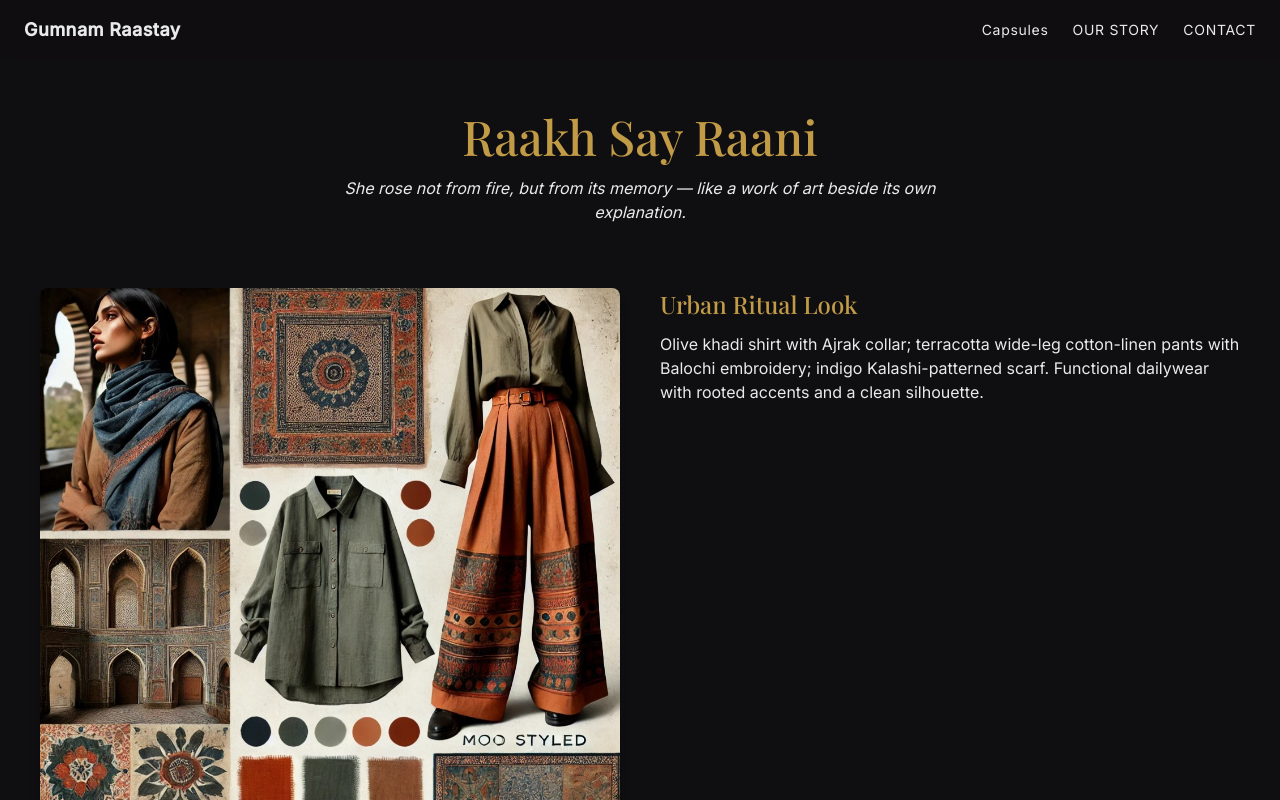
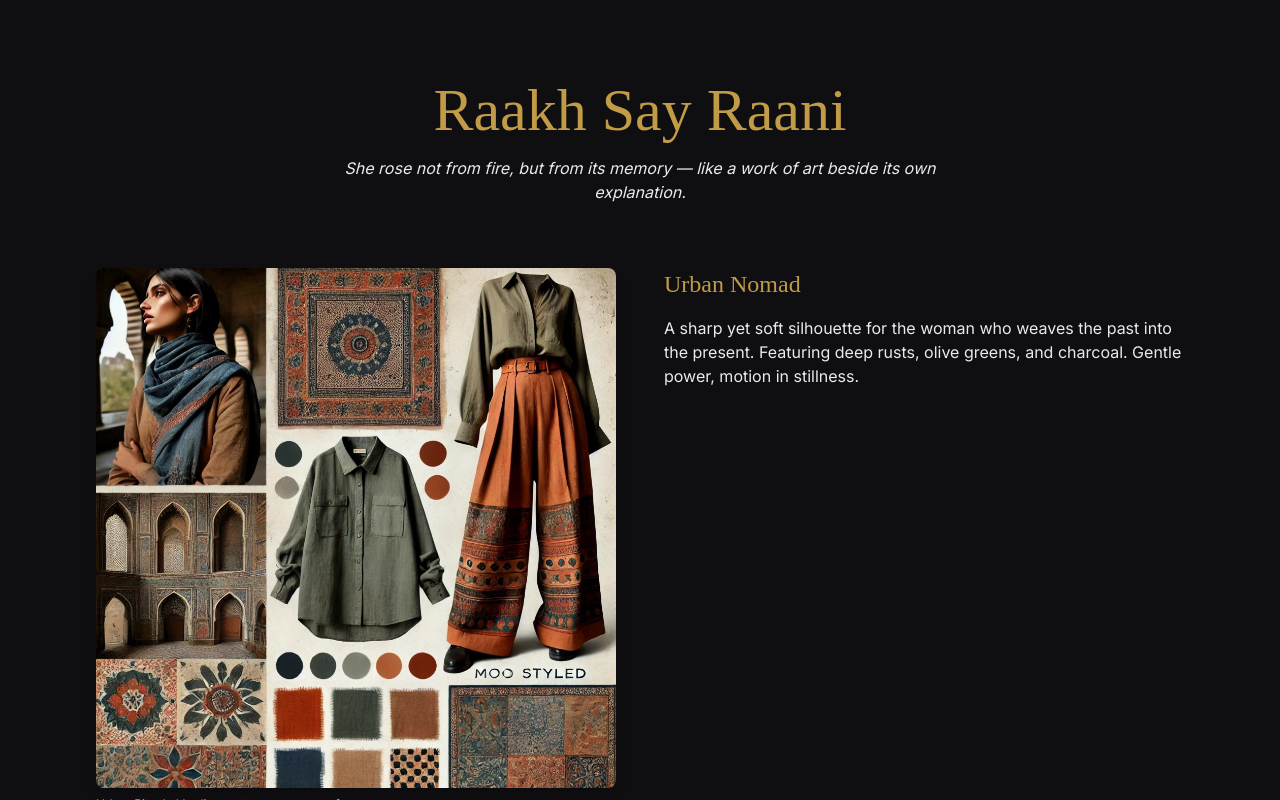
Before and after one commit to KoraIntelligence/gumnam-raastay, a Next.js app: page /capsules/raakh in a window 1280 px wide. Shown: the top 800 px of the page. Built offline with nearby package versions, Linux system fonts and the light colour scheme; no server answers.

Commit message:
Sprint A rev 1

```diff
--- a/src/app/about/page.tsx
+++ b/src/app/about/page.tsx
@@ -1,24 +1,39 @@
+import Link from "next/link";
+
 export const metadata = {
   title: "About Gumnam Raastay",
-  description: "A house of hidden threads — ritualwear woven from story, craft, and firelight.",
+  description:
+    "A house of hidden threads — ritualwear woven from story, craft, and firelight. Built with Kora Companions. Slow by design. Artisan-made in Pakistan.",
 };
 
-export default function About() {
+export default function OurStory() {
   return (
-    <main className="min-h-screen bg-twilight text-burnishedGold px-6 py-28 text-center">
-      <h1 className="text-4xl font-serif mb-6">About Gumnam Raastay</h1>
-      <p className="max-w-2xl mx-auto text-lg">
+    <main className="bg-twilight text-ashWhisper py-20 px-6 sm:px-12 md:px-24 font-body">
+      <section className="max-w-3xl mx-auto text-center">
+        <h1 className="text-4xl sm:text-5xl font-ritual text-burnishedGold mb-8">
+          About Gumnam Raastay
+        </h1>
+        <p className="mb-6">
           A house of hidden threads — ritualwear woven from story, craft, and firelight.
+          We are a slow house: garments that are patient, intentional, and alive with the
+          textures of Pakistan’s artisanal heritage.
         </p>
-      <p className="max-w-2xl mx-auto mt-4 text-lg">
-        Built with Kora Companions. Slow by design. Artisan-made in Pakistan.
+        <p className="mb-6">
+          Built with Kora Companions, Gumnam Raastay is both a brand and a ritual.
+          Every piece is part of a scroll — a fragment of a larger story carried in cloth.
         </p>
-      <a
+        <p className="mb-10">
+          We work closely with craftspeople and communities to ensure each capsule reflects
+          integrity, artistry, and cultural continuity.
+        </p>
+
+        <Link
           href="/capsules/raakh"
-        className="mt-10 inline-block border border-burnishedGold rounded-full px-6 py-2 text-sm hover:bg-burnishedGold hover:text-twilight transition focus-visible:outline-none focus-visible:ring-2 focus-visible:ring-burnishedGold"
+          className="inline-block border border-burnishedGold rounded-full px-6 py-2 text-sm hover:bg-burnishedGold hover:text-twilight transition focus-visible:outline-none focus-visible:ring-2 focus-visible:ring-burnishedGold"
         >
           Explore Raakh Say Raani
-      </a>
+        </Link>
+      </section>
     </main>
   );
 }
--- a/src/app/capsules/raakh/page.tsx
+++ b/src/app/capsules/raakh/page.tsx
@@ -1,72 +1,84 @@
+"use client";
+
 import Image from "next/image";
 import Link from "next/link";
+import { useEffect } from "react";
+import { gtag } from "../../../lib/gtag";
 
-export const metadata = {
-  title: "Raakh Say Raani — From Ashes to a Queen",
-  description: "A capsule for presence without noise. Artisan-made in Pakistan.",
-  openGraph: {
-    title: "Raakh Say Raani — From Ashes to a Queen",
-    description: "A capsule for presence without noise. Artisan-made in Pakistan.",
-    url: "https://gumnamraastay.com/capsules/raakh",
-    images: [{ url: "/og/raakh.jpg", width: 1200, height: 630 }],
-  },
-  twitter: {
-    card: "summary_large_image",
-    title: "Raakh Say Raani — From Ashes to a Queen",
-    description: "A capsule for presence without noise. Artisan-made in Pakistan.",
-    images: ["/og/raakh.jpg"],
-  },
+// Extend Window type to avoid TS errors
+declare global {
+  interface Window {
+    dataLayer: any[];
+  }
+}
+
+export default function RaakhSayRaani() {
+  // Analytics init
+  useEffect(() => {
+    if (typeof window !== "undefined") {
+      window.dataLayer = window.dataLayer || [];
+      function gtagFn(...args: any[]) {
+        window.dataLayer.push(args);
+      }
+      gtagFn("js", new Date());
+      gtagFn("config", "G-CDLBZYY7KW");
+    }
+  }, []);
+
+  const handleWaitlistClick = () => {
+    gtag("waitlist_click", { location: "raakh_page" });
   };
 
-export default function RaakhSayRani() {
-  const looks = [
+  return (
+    <main className="bg-twilight text-ashWhisper py-20 px-4 sm:px-12 md:px-24 font-body">
+      {/* Page header */}
+      <section className="max-w-6xl mx-auto text-center mb-16">
+        <h1 className="text-5xl sm:text-6xl font-ritual text-burnishedGold">
+          Raakh Say Raani
+        </h1>
+        <p className="mt-4 italic max-w-2xl mx-auto">
+          She rose not from fire, but from its memory — like a work of art beside its own explanation.
+        </p>
+      </section>
+
+      {/* Looks grid */}
+      {[
         {
           src: "/urban-look.jpg",
           alt: "Urban Ritual look — handwoven khadi wrap top in olive, copper scarf",
           caption: "Urban Ritual · khadi wrap top, copper scarf",
-      title: "Urban Ritual Look",
-      text: "Olive khadi shirt with Ajrak collar; terracotta wide-leg cotton-linen pants with Balochi embroidery; indigo Kalashi-patterned scarf. Functional dailywear with rooted accents and a clean silhouette.",
+          title: "Urban Nomad",
+          text: "A sharp yet soft silhouette for the woman who weaves the past into the present. Featuring deep rusts, olive greens, and charcoal. Gentle power, motion in stillness.",
           reverse: false,
         },
         {
           src: "/street-look.jpg",
-      alt: "Street Dress look — embroidered tunic shirt-dress, ochre pants, Kalashi scarf",
-      caption: "Street Dress · embroidered tunic, ochre pants, Kalashi scarf",
-      title: "Street Dress Look",
-      text: "Kashmiri-embroidered tunic reimagined as a shirt-dress; tapered ochre cotton pants; Kalashi scarf draped like a trench accessory. Fierce femininity, mythic detailing; made for founders and wanderers.",
+          alt: "Street Royalty look — textured fabrics, flowing structure",
+          caption: "Street Royalty · textured fabrics, flowing structure",
+          title: "Street Royalty",
+          text: "Textured handwoven fabrics and fierce flowing structure meet in a look designed for presence and movement. The woman who wears this walks like poetry—measured, bold, unforgettable.",
           reverse: true,
         },
         {
           src: "/investor-collage.jpg",
-      alt: "Investor collage overview — Ajrak shirts, co-ords, scarves, overcoats",
-      caption: "Investor Collage · Ajrak shirts, co-ords, scarves, overcoats",
-      title: "Investor Capsule Collage",
-      text: "Highlights across the capsule: Ajrak shirts, co-ords, scarves, overcoats. Earthy tones — soft indigo, copper blush, muted ochre — with textures from ruins, desert paths, and shrines. Premium, mythical, wearable.",
+          alt: "Legacy Look — regal drapes, courtly ritual",
+          caption: "Legacy Look · regal drapes, courtly ritual",
+          title: "Legacy Look",
+          text: "The most regal of the capsule’s compositions. It invites reflection, demands attention, and honours ancestry. Drapes that echo courtly ritual with contemporary restraint.",
           reverse: false,
         },
         {
           src: "/brunch-look.jpg",
-      alt: "Brunch/Beachwear look — flowy muslin dress, pistachio and saffron tones",
-      caption: "Brunch/Beachwear · flowy muslin dress, rooted joy",
-      title: "Brunch / Beachwear",
-      text: "Flowy muslin dress / co-ord set in saffron, pistachio, coral, turquoise; subtle mirrorwork and embroidery. Modern Pakistan: joyful, vibrant, rooted — looks that hold heritage and light.",
+          alt: "Brunch Resistance — earth tones, flowing lines",
+          caption: "Brunch Resistance · earth tones, flowing lines",
+          title: "Brunch Resistance",
+          text: "A soft revolution stitched into every seam. Earth tones, flowing lines, and easeful grace. She gathers, listens, and leads—around a table or under a neem tree.",
           reverse: true,
         },
-  ];
-
-  return (
-    <main className="bg-twilight text-ashWhisper py-28 px-6 md:px-10 font-body">
-      <header className="text-center mb-16">
-        <h1 className="text-5xl font-serif text-burnishedGold">Raakh Say Raani</h1>
-        <p className="mt-4 italic max-w-2xl mx-auto">
-          She rose not from fire, but from its memory — like a work of art beside its own explanation.
-        </p>
-      </header>
-
-      {looks.map((look, idx) => (
-        <section
+      ].map((look, idx) => (
+        <div
           key={idx}
-          className={`grid md:grid-cols-2 gap-10 mb-16 items-start ${
+          className={`grid md:grid-cols-2 gap-12 mb-24 items-start ${
             look.reverse ? "md:flex-row-reverse" : ""
           }`}
         >
@@ -76,22 +88,28 @@ export default function RaakhSayRani() {
               alt={look.alt}
               width={1600}
               height={2000}
-              className="rounded-lg shadow-lg w-full h-auto object-contain"
+              className="rounded-lg shadow-lg w-full h-auto object-cover"
             />
-            <figcaption className="mt-2 text-xs text-neutral-400">{look.caption}</figcaption>
+            <figcaption className="mt-2 text-xs text-neutral-400">
+              {look.caption}
+            </figcaption>
           </figure>
           <div className="flex flex-col justify-center">
-            <h2 className="text-2xl font-serif text-burnishedGold mb-3">{look.title}</h2>
+            <h2 className="text-2xl font-ritual text-burnishedGold mb-4">
+              {look.title}
+            </h2>
             <p>{look.text}</p>
           </div>
-        </section>
+        </div>
       ))}
 
+      {/* Waitlist CTA */}
       <section className="text-center mt-20">
         <a
           href="https://tally.so/<your-form-id>"
           target="_blank"
           rel="noreferrer"
+          onClick={handleWaitlistClick}
           className="inline-block border border-burnishedGold rounded-full px-6 py-2 text-sm hover:bg-burnishedGold hover:text-twilight transition focus-visible:outline-none focus-visible:ring-2 focus-visible:ring-burnishedGold"
         >
           Join the waitlist
@@ -104,6 +122,20 @@ export default function RaakhSayRani() {
           <Link href="/">← Back to Home</Link>
         </div>
       </section>
+
+      {/* Powered by strip */}
+      <div className="bg-ritualInk text-center mt-20 py-4 text-sm text-neutral-400">
+        Built with{" "}
+        <a
+          href="https://koraintelligence.com"
+          target="_blank"
+          rel="noreferrer"
+          className="underline hover:text-burnishedGold"
+        >
+          Kora Companions
+        </a>{" "}
+        · Every conversation becomes a scroll.
+      </div>
     </main>
   );
 }
--- a/src/app/layout.tsx
+++ b/src/app/layout.tsx
@@ -1,47 +1,82 @@
 import type { Metadata } from "next";
 import { Geist, Geist_Mono } from "next/font/google";
 import "./globals.css";
-import Script from "next/script";
-import Navbar from "../components/Navbar";
-import { GA_ID } from "../lib/gtag";
 
-const geistSans = Geist({ variable: "--font-geist-sans", subsets: ["latin"] });
-const geistMono = Geist_Mono({ variable: "--font-geist-mono", subsets: ["latin"] });
+const geistSans = Geist({
+  variable: "--font-geist-sans",
+  subsets: ["latin"],
+});
+
+const geistMono = Geist_Mono({
+  variable: "--font-geist-mono",
+  subsets: ["latin"],
+});
 
 export const metadata: Metadata = {
   title: "Gumnam Raastay — Wear the Forgotten Road",
   description:
     "Ritualwear capsules woven from story and craft. First drop: Raakh Say Raani. Pre-orders open soon.",
+  openGraph: {
+    title: "Gumnam Raastay — Wear the Forgotten Road",
+    description:
+      "Ritualwear capsules woven from story and craft. First drop: Raakh Say Raani. Pre-orders open soon.",
+    url: "https://gumnamraastay.com",
+    images: [{ url: "/og/home.jpg", width: 1200, height: 630 }],
+  },
+  twitter: {
+    card: "summary_large_image",
+    title: "Gumnam Raastay — Wear the Forgotten Road",
+    description:
+      "Ritualwear capsules woven from story and craft. First drop: Raakh Say Raani. Pre-orders open soon.",
+    images: ["/og/home.jpg"],
+  },
 };
 
-export default function RootLayout({ children }: { children: React.ReactNode }) {
+export default function RootLayout({
+  children,
+}: Readonly<{
+  children: React.ReactNode;
+}>) {
   return (
     <html lang="en">
-      <body className={`${geistSans.variable} ${geistMono.variable} antialiased bg-twilight text-burnishedGold`}>
-        {/* GA4 Bootstrap */}
-        {process.env.NEXT_PUBLIC_GA_ID && (
-          <>
-            <Script src={`https://www.googletagmanager.com/gtag/js?id=${GA_ID}`} strategy="afterInteractive" />
-            <Script id="ga-init" strategy="afterInteractive">
-              {`
-                window.dataLayer = window.dataLayer || [];
-                function gtag(){dataLayer.push(arguments);}
-                gtag('js', new Date());
-                gtag('config', '${GA_ID}');
-              `}
-            </Script>
-          </>
-        )}
+      <head>
+        {/* Google Analytics */}
+        <script
+          async
+          src="https://www.googletagmanager.com/gtag/js?id=G-CDLBZYY7KW"
+        ></script>
+        <script
+          dangerouslySetInnerHTML={{
+            __html: `
+              window.dataLayer = window.dataLayer || [];
+              function gtag(){dataLayer.push(arguments);}
+              gtag('js', new Date());
+              gtag('config', 'G-CDLBZYY7KW');
+            `,
+          }}
+        />
 
-        <Navbar />
+        {/* Schema.org JSON-LD */}
+        <script
+          type="application/ld+json"
+          dangerouslySetInnerHTML={{
+            __html: JSON.stringify({
+              "@context": "https://schema.org",
+              "@type": "Organization",
+              name: "Gumnam Raastay",
+              url: "https://gumnamraastay.com",
+              sameAs: ["https://instagram.com/<handle>"],
+              founder: ["Taimur", "Kainat"],
+              description:
+                "Ritualwear capsules woven from story and craft. First drop: Raakh Say Raani.",
+            }),
+          }}
+        />
+      </head>
+      <body
+        className={`${geistSans.variable} ${geistMono.variable} antialiased`}
+      >
         {children}
-
-        {/* Powered-by strip (visible on all pages) */}
-        <div className="w-full border-t border-neutral-800 bg-twilight">
-          <div className="mx-auto max-w-6xl px-6 py-6 text-center text-xs text-neutral-400">
-            Built with <a className="underline hover:text-white" href="https://kora.pathsunknown.xyz" target="_blank" rel="noreferrer">Kora Companions</a> · Every conversation becomes a scroll.
-          </div>
-        </div>
       </body>
     </html>
   );
--- a/src/components/Navbar.tsx
+++ b/src/components/Navbar.tsx
@@ -4,27 +4,32 @@ import Link from "next/link";
 
 export default function Navbar() {
   return (
-    <nav className="fixed top-0 left-0 right-0 w-full px-6 py-4 bg-twilight/80 backdrop-blur-sm text-ashWhisper flex justify-between items-center font-body z-50">
-      <Link href="/" className="text-lg tracking-wide font-semibold hover:text-burnishedGold">
+    <nav className="w-full px-6 py-4 bg-twilight text-ashWhisper flex justify-between items-center font-body z-50">
+      <Link
+        href="/"
+        className="text-lg tracking-wide font-semibold hover:text-burnishedGold"
+      >
         Gumnam Raastay
       </Link>
-
       <div className="flex gap-6 items-center text-sm uppercase tracking-wider">
-        {/* Capsules dropdown */}
         <div className="relative group">
           <button className="hover:text-burnishedGold">Capsules</button>
-          <div
-            className="absolute left-0 mt-2 w-56 bg-twilight text-ashWhisper shadow-lg rounded opacity-0 group-hover:opacity-100 group-hover:pointer-events-auto transition-opacity duration-200 z-[60]"
-          >
-            <Link href="/capsules/raakh" className="block px-4 py-2 hover:bg-burnishedGold hover:text-twilight">
+          <div className="absolute left-0 mt-2 w-48 bg-twilight text-ashWhisper shadow-lg rounded hidden group-hover:block z-10">
+            <Link
+              href="/capsules/raakh"
+              className="block px-4 py-2 hover:bg-burnishedGold hover:text-twilight"
+            >
               Raakh Say Raani
             </Link>
-            {/* Future capsules here */}
+            {/* Add more capsule links here */}
           </div>
         </div>
-
-        <Link href="/about" className="hover:text-burnishedGold">Our Story</Link>
-        <Link href="/contact" className="hover:text-burnishedGold">Contact</Link>
+        <Link href="/about" className="hover:text-burnishedGold">
+          Our Story
+        </Link>
+        <Link href="/contact" className="hover:text-burnishedGold">
+          Contact
+        </Link>
       </div>
     </nav>
   );
```
Also changed, not shown: src/app/page.tsx (+44 -7 lines), src/lib/gtag.ts (+12 -16 lines). Lines whose indentation alone changed are shown as unchanged.
